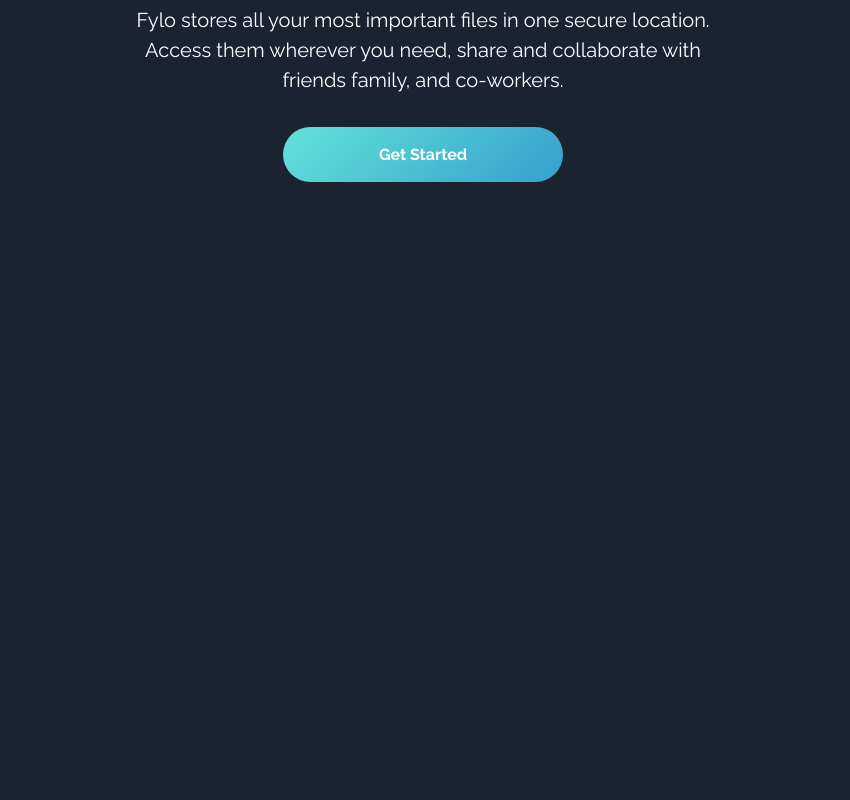
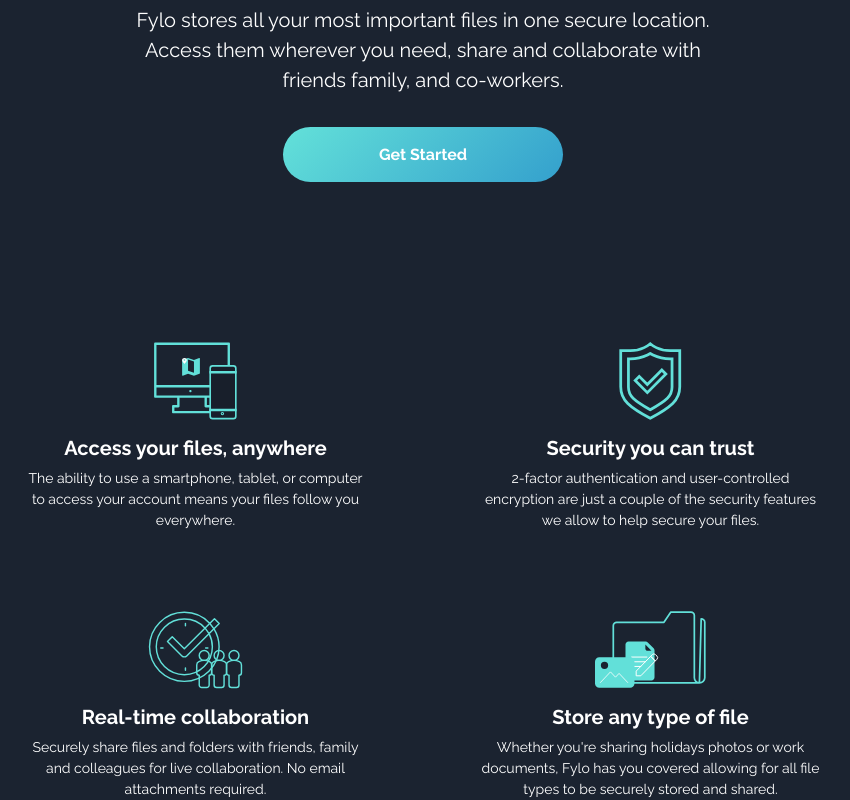
Before and after one commit to NinjaInShade/fylo-dark-landing-page, a plain HTML site: page index.html in a window 1280 px wide. Shown: the part 922-1722 px from the top of the page, without its empty margins (217-1067 px from the left). Before the commit the page ends 1264 px from the top, so only its background shows below. Drawn offline with Linux system fonts and the light colour scheme.

Commit message:
Features section done

```diff
--- a/base.css
+++ b/base.css
@@ -39,10 +39,13 @@
   --body: 1.25rem;
   --body-line-height: 30px;
 
+  --feature-text: 1.25rem;
+  --feature-line-height: 24px;
+
   --navbar-text: 1rem;
 
   --footer-body: 1.5rem;
-  --footer-body-line-height: 24px;
+  --footer-body-line-height: unset;
 
   --body-s: 1rem;
 
@@ -108,6 +111,11 @@
   letter-spacing: var(--tiny-letter-spacing);
 }
 
+.feature-text {
+  font-size: var(--feature-text);
+  line-height: var(--feature-line-height);
+}
+
 .input-text {
   font-size: var(--input);
 }
@@ -131,15 +139,15 @@
     --body: 0.875rem;
     --body-line-height: 21px;
 
+    --feature-text: 1.125rem;
+    --feature-line-height: 24px;
+
     --navbar-text: 0.75rem;
 
     --footer-body: 1rem;
 
     --body-s: 0.875rem;
 
-    --body-xs: 0.875rem;
-    --body-xs-line-height: 21px;
-
     --input: 0.625rem;
   }
 }
--- a/buttons.css
+++ b/buttons.css
@@ -22,7 +22,8 @@
 
 .btn-primary:hover,
 .btn-primary:focus {
-  background: var(--green-hover);
+  transition: all 0.2s ease-in-out;
+  background: linear-gradient(135deg, var(--green-hover) 0%, var(--green-hover) 100%);
 }
 
 @media (max-width: 550px) {
--- a/index.html
+++ b/index.html
@@ -46,6 +46,62 @@
           <a class="btn btn-large btn-primary">Get Started</a>
         </div>
       </header>
+
+      <section class="features">
+        <div class="features-container">
+          <article class="feature">
+            <img
+              src="./assets/icon-access-anywhere.svg"
+              alt="Desktop and phone illustration representing accessing files from anywhere"
+              class="feature-img"
+            />
+            <strong class="feature-text feature-title">Access your files, anywhere</strong>
+            <p class="body-xs-text feature-description">
+              The ability to use a smartphone, tablet, or computer to access your account means your files follow you
+              everywhere.
+            </p>
+          </article>
+
+          <article class="feature">
+            <img
+              src="./assets/icon-security.svg"
+              alt="Badge with check representing strong security"
+              class="feature-img"
+            />
+            <strong class="feature-text feature-title">Security you can trust</strong>
+            <p class="body-xs-text feature-description">
+              2-factor authentication and user-controlled encryption are just a couple of the security features we allow
+              to help secure your files.
+            </p>
+          </article>
+
+          <article class="feature">
+            <img
+              src="./assets/icon-collaboration.svg"
+              alt="A clock with people next to it illustration representing collaboration"
+              class="feature-img"
+            />
+            <strong class="feature-text feature-title">Real-time collaboration</strong>
+            <p class="body-xs-text feature-description">
+              Securely share files and folders with friends, family and colleagues for live collaboration. No email
+              attachments required.
+            </p>
+          </article>
+
+          <article class="feature">
+            <img
+              src="./assets/icon-any-file.svg"
+              alt="Folder with different types of documents representing any type of file illustration"
+              class="feature-img"
+            />
+            <strong class="feature-text feature-title">Store any type of file</strong>
+            <p class="body-xs-text feature-description">
+              Whether you're sharing holidays photos or work documents, Fylo has you covered allowing for all file types
+              to be securely stored and shared.
+            </p>
+          </article>
+        </div>
+      </section>
     </main>
   </body>
 </html>
--- a/main.css
+++ b/main.css
@@ -33,6 +33,52 @@
   width: 100%;
 }
 
+.features {
+  padding: 0 20px;
+}
+
+.features-container {
+  display: grid;
+  justify-items: center;
+  margin: 0 auto;
+  max-width: 880px;
+  grid-template-columns: repeat(2, 1fr);
+  grid-template-rows: repeat(2, 1fr);
+  column-gap: 30px;
+  row-gap: 80px;
+}
+
+.feature {
+  display: flex;
+  flex-direction: column;
+  justify-content: stretch;
+  align-items: center;
+  max-width: 350px;
+  width: 100%;
+}
+
+.feature-title,
+.feature-description {
+  text-align: center;
+  color: #fff;
+}
+
+.feature-title {
+  font-weight: 700;
+  margin: 16px 0 8px 0;
+}
+
+.feature-img {
+  max-height: 78px;
+  height: 100%;
+}
+
+@media (max-width: 615px) {
+  .features-container {
+    grid-template-columns: 1fr;
+  }
+}
+
 @media (max-width: 550px) {
   .header-title {
     margin: 33px 0 15px 0;
```
